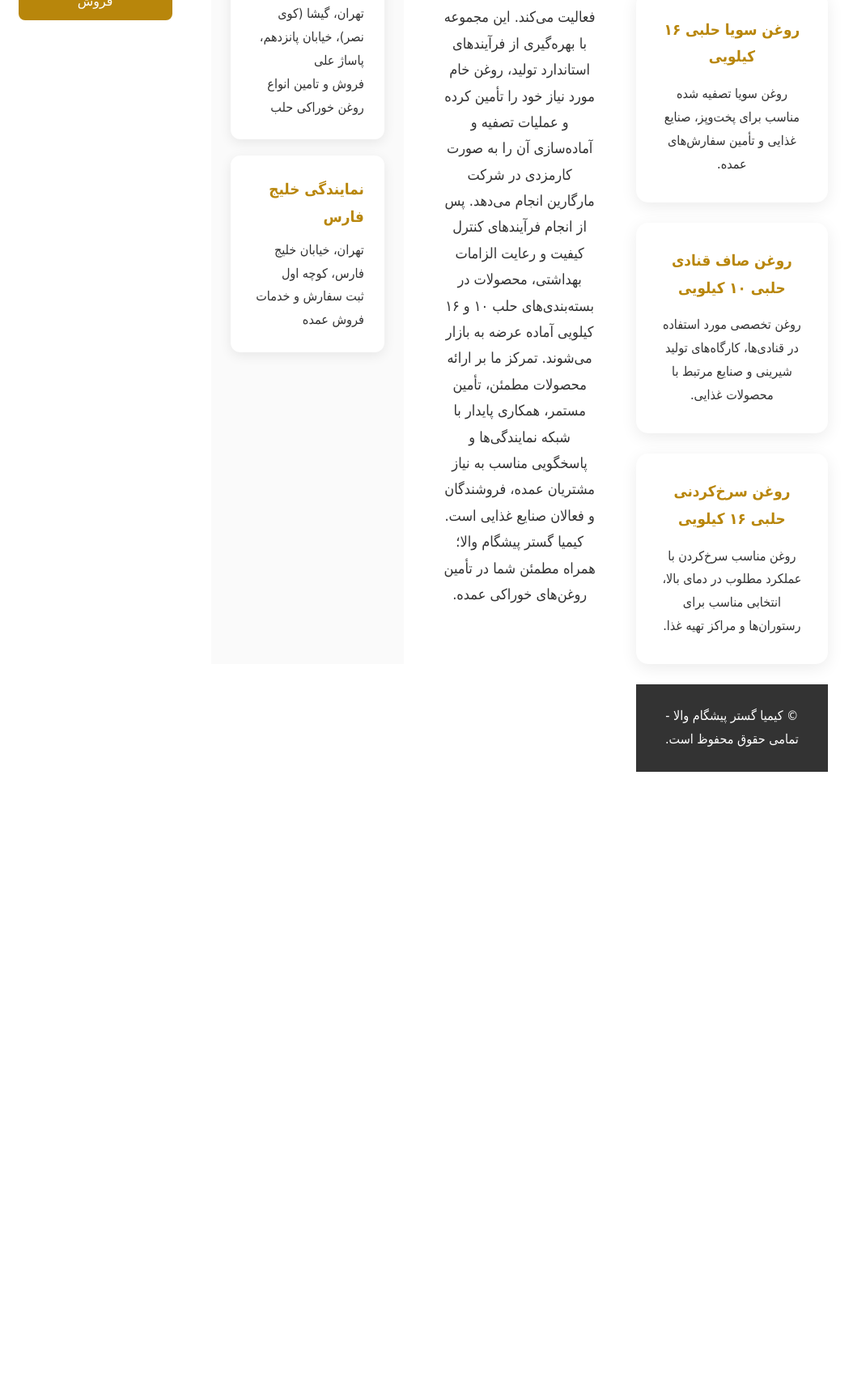
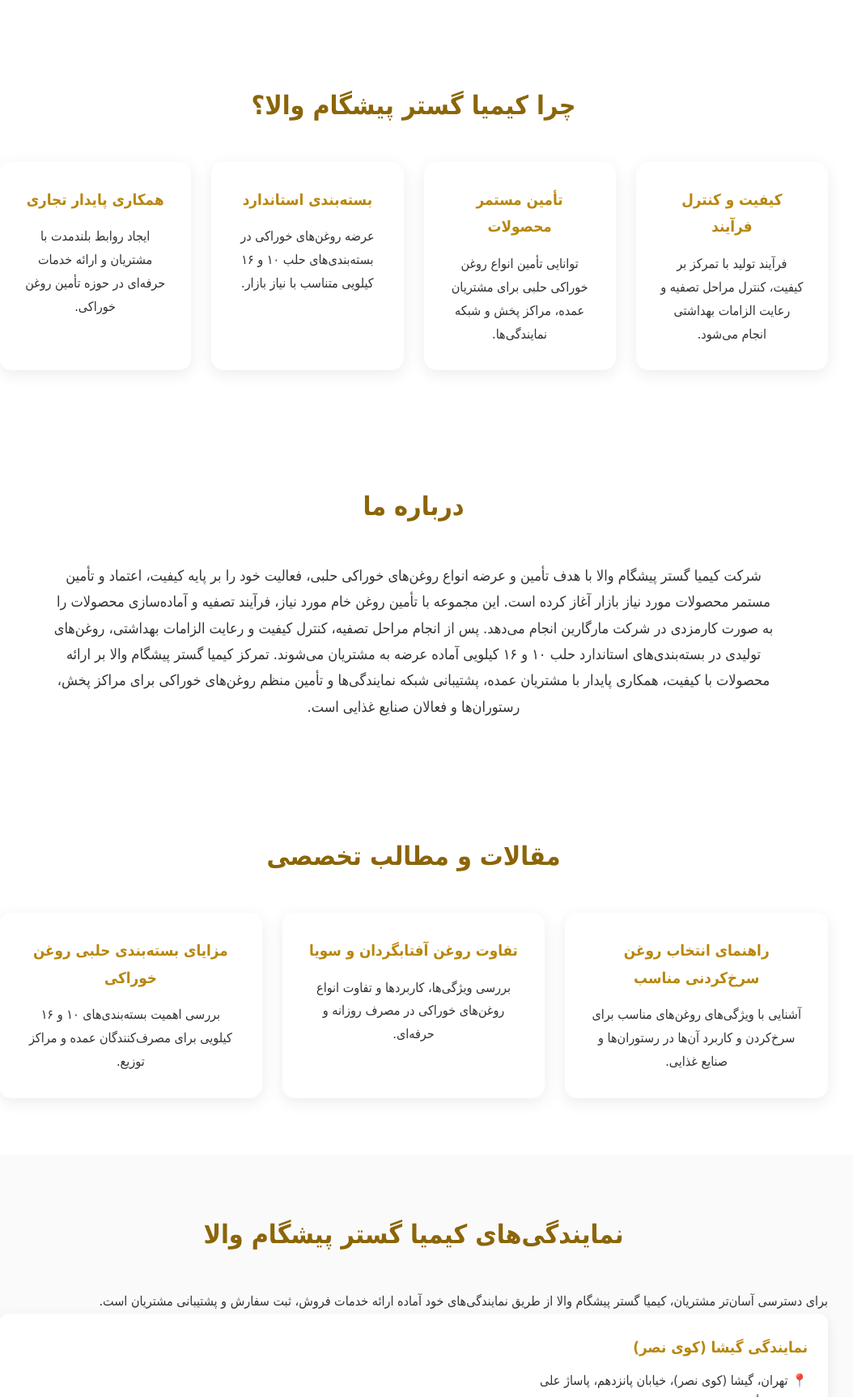
Before and after one commit to milad77641/kimifood, a plain HTML site: page index.html in a window 1280 px wide. Shown: the part 1075-2800 px from the top of the page at 81% size, without its empty margins (129-1183 px from the left). Before the commit the page ends 2098 px from the top, so only its background shows below. Drawn offline with Linux system fonts and the light colour scheme.

Commit message:
Update index.html
Update homepage content and add company sections

```diff
--- a/index.html
+++ b/index.html
@@ -2,41 +2,92 @@
 <html lang="fa" dir="rtl">
 
 <head>
+
 <meta charset="UTF-8">
+
 <meta name="viewport" content="width=device-width, initial-scale=1.0">
 
-    <title>کیمیا گستر پیشگام والا | تامین کننده روغن خوراکی حلب</title>
 
-    <meta name="description" content="کیمیا گستر پیشگام والا تامین کننده انواع روغن خوراکی حلب 10 و 16 کیلویی شامل روغن آفتابگردان، سویا، صاف قنادی و سرخ کردنی">
+<title>
+کیمیا گستر پیشگام والا | تامین کننده روغن خوراکی حلبی
+</title>
 
-    <meta name="keywords" content="روغن خوراکی حلب، روغن سرخ کردنی عمده، روغن آفتابگردان، روغن سویا، روغن صاف قنادی، خرید روغن عمده">
+
+<meta name="description" content="
+کیمیا گستر پیشگام والا تامین کننده انواع روغن خوراکی حلبی ۱۰ و ۱۶ کیلویی شامل روغن آفتابگردان، سویا، صاف قنادی و سرخ کردنی
+">
+
+
+<meta name="keywords" content="
+روغن خوراکی حلبی،
+روغن سرخ کردنی عمده،
+روغن آفتابگردان 16 کیلویی،
+روغن سویا حلبی،
+روغن صاف قنادی 10 کیلویی،
+فروش عمده روغن
+">
+
 
 <link rel="stylesheet" href="css/style.css">
 
+
 </head>
+
 
 
 <body>
 
 
+
 <header class="header">
 
+
 <div class="logo">
+
 کیمیا گستر پیشگام والا
+
 </div>
+
 
 
 <nav class="menu">
 
-        <a href="#">خانه</a>
 
-        <a href="#products">محصولات</a>
+<a href="#">
+خانه
+</a>
 
-        <a href="#about">درباره ما</a>
 
-        <a href="#branches">نمایندگی‌ها</a>
+<a href="#products">
+محصولات
+</a>
 
-        <a href="#contact">تماس با ما</a>
+
+<a href="#advantages">
+چرا ما
+</a>
+
+
+<a href="#about">
+درباره ما
+</a>
+
+
+<a href="#articles">
+مقالات
+</a>
+
+
+<a href="#branches">
+نمایندگی‌ها
+</a>
+
+
+<a href="#contact">
+تماس با ما
+</a>
+
+
 
 </nav>
 
@@ -45,30 +96,35 @@
 
 
 
+
+
 <section class="hero">
 
 
 <h1>
-        تامین پایدار روغن‌های خوراکی با کیفیت
+
+تأمین پایدار روغن‌های خوراکی با کیفیت
+
 </h1>
 
 
+
 <p>
-        عرضه انواع روغن آفتابگردان، سویا، صاف قنادی و سرخ‌کردنی
-        در بسته‌بندی‌های حلب ۱۰ و ۱۶ کیلویی
+
+عرضه انواع روغن خوراکی حلبی در بسته‌بندی‌های ۱۰ و ۱۶ کیلویی برای مشتریان عمده، مراکز پخش و صنایع غذایی
+
 </p>
 
 
+
 <button>
+
 درخواست همکاری
+
 </button>
 
 
 </section>
-
-
-
-
 <section id="products" class="products">
 
 
@@ -81,8 +137,6 @@
 <div class="product-container">
 
 
-<div class="product-container">
-
 
 <div class="product-card">
 
@@ -91,10 +145,11 @@
 </h3>
 
 <p>
-روغن خوراکی آفتابگردان تصفیه شده با کیفیت مطلوب، مناسب برای مصارف عمده، رستوران‌ها و مراکز پخش مواد غذایی.
+روغن آفتابگردان تصفیه شده با کیفیت مطلوب، مناسب برای مصارف عمده، رستوران‌ها، مراکز پخش و صنایع غذایی.
 </p>
 
 </div>
+
 
 
 
@@ -105,10 +160,11 @@
 </h3>
 
 <p>
-روغن سویا تصفیه شده مناسب برای پخت‌وپز، صنایع غذایی و تأمین سفارش‌های عمده.
+روغن سویا خوراکی تصفیه شده مناسب برای پخت‌وپز، مراکز توزیع مواد غذایی و سفارش‌های عمده.
 </p>
 
 </div>
+
 
 
 
@@ -120,10 +176,11 @@
 </h3>
 
 <p>
-روغن تخصصی مورد استفاده در قنادی‌ها، کارگاه‌های تولید شیرینی و صنایع مرتبط با محصولات غذایی.
+روغن تخصصی مناسب برای قنادی‌ها، کارگاه‌های تولید شیرینی و صنایع مرتبط با محصولات غذایی.
 </p>
 
 </div>
+
 
 
 
@@ -135,10 +192,154 @@
 </h3>
 
 <p>
-روغن مناسب سرخ‌کردن با عملکرد مطلوب در دمای بالا، انتخابی مناسب برای رستوران‌ها و مراکز تهیه غذا.
+روغن مناسب سرخ‌کردنی با مقاومت حرارتی مطلوب، انتخابی مناسب برای رستوران‌ها، فست‌فودها و مصرف‌کنندگان حرفه‌ای.
 </p>
 
 </div>
+
+
+
+</div>
+
+
+</section>
+
+
+
+
+
+<section id="advantages" class="advantages">
+
+
+<h2>
+چرا کیمیا گستر پیشگام والا؟
+</h2>
+
+
+
+<div class="product-container">
+
+
+
+<div class="product-card">
+
+<h3>
+کیفیت و کنترل فرآیند
+</h3>
+
+<p>
+فرآیند تولید با تمرکز بر کیفیت، کنترل مراحل تصفیه و رعایت الزامات بهداشتی انجام می‌شود.
+</p>
+
+</div>
+
+
+
+
+
+<div class="product-card">
+
+<h3>
+تأمین مستمر محصولات
+</h3>
+
+<p>
+توانایی تأمین انواع روغن خوراکی حلبی برای مشتریان عمده، مراکز پخش و شبکه نمایندگی‌ها.
+</p>
+
+</div>
+
+
+
+
+
+<div class="product-card">
+
+<h3>
+بسته‌بندی استاندارد
+</h3>
+
+<p>
+عرضه روغن‌های خوراکی در بسته‌بندی‌های حلب ۱۰ و ۱۶ کیلویی متناسب با نیاز بازار.
+</p>
+
+</div>
+
+
+
+
+
+<div class="product-card">
+
+<h3>
+همکاری پایدار تجاری
+</h3>
+
+<p>
+ایجاد روابط بلندمدت با مشتریان و ارائه خدمات حرفه‌ای در حوزه تأمین روغن خوراکی.
+</p>
+
+</div>
+
+
+
+
+</div>
+
+
+</section>
+<section id="about" class="about">
+
+
+<h2>
+درباره ما
+</h2>
+
+
+
+<p>
+
+شرکت کیمیا گستر پیشگام والا با هدف تأمین و عرضه انواع روغن‌های خوراکی حلبی، فعالیت خود را بر پایه کیفیت، اعتماد و تأمین مستمر محصولات مورد نیاز بازار آغاز کرده است.
+
+این مجموعه با تأمین روغن خام مورد نیاز، فرآیند تصفیه و آماده‌سازی محصولات را به صورت کارمزدی در شرکت مارگارین انجام می‌دهد. پس از انجام مراحل تصفیه، کنترل کیفیت و رعایت الزامات بهداشتی، روغن‌های تولیدی در بسته‌بندی‌های استاندارد حلب ۱۰ و ۱۶ کیلویی آماده عرضه به مشتریان می‌شوند.
+
+تمرکز کیمیا گستر پیشگام والا بر ارائه محصولات با کیفیت، همکاری پایدار با مشتریان عمده، پشتیبانی شبکه نمایندگی‌ها و تأمین منظم روغن‌های خوراکی برای مراکز پخش، رستوران‌ها و فعالان صنایع غذایی است.
+
+</p>
+
+
+</section>
+
+
+
+
+
+
+
+<section id="articles" class="articles">
+
+
+<h2>
+مقالات و مطالب تخصصی
+</h2>
+
+
+
+<div class="product-container">
+
+
+
+<div class="product-card">
+
+
+<h3>
+راهنمای انتخاب روغن سرخ‌کردنی مناسب
+</h3>
+
+
+<p>
+آشنایی با ویژگی‌های روغن‌های مناسب برای سرخ‌کردن و کاربرد آن‌ها در رستوران‌ها و صنایع غذایی.
+</p>
 
 
 </div>
@@ -147,27 +348,49 @@
 
 
 
-<section id="about" class="about">
+<div class="product-card">
 
 
-<h2>
-درباره ما
-</h2>
+<h3>
+تفاوت روغن آفتابگردان و سویا
+</h3>
 
 
 <p>
-
-شرکت کیمیا گستر پیشگام والا با هدف تأمین و عرضه روغن‌های خوراکی با کیفیت، در زمینه تأمین محصولات روغنی بسته‌بندی حلبی فعالیت می‌کند.
-
-این مجموعه با بهره‌گیری از فرآیندهای استاندارد تولید، روغن خام مورد نیاز خود را تأمین کرده و عملیات تصفیه و آماده‌سازی آن را به صورت کارمزدی در شرکت مارگارین انجام می‌دهد. پس از انجام فرآیندهای کنترل کیفیت و رعایت الزامات بهداشتی، محصولات در بسته‌بندی‌های حلب ۱۰ و ۱۶ کیلویی آماده عرضه به بازار می‌شوند.
-
-تمرکز ما بر ارائه محصولات مطمئن، تأمین مستمر، همکاری پایدار با شبکه نمایندگی‌ها و پاسخگویی مناسب به نیاز مشتریان عمده، فروشندگان و فعالان صنایع غذایی است.
-
-کیمیا گستر پیشگام والا؛ همراه مطمئن شما در تأمین روغن‌های خوراکی عمده.
-
+بررسی ویژگی‌ها، کاربردها و تفاوت انواع روغن‌های خوراکی در مصرف روزانه و حرفه‌ای.
 </p>
 
+
+</div>
+
+
+
+
+
+<div class="product-card">
+
+
+<h3>
+مزایای بسته‌بندی حلبی روغن خوراکی
+</h3>
+
+
+<p>
+بررسی اهمیت بسته‌بندی‌های ۱۰ و ۱۶ کیلویی برای مصرف‌کنندگان عمده و مراکز توزیع.
+</p>
+
+
+</div>
+
+
+
+
+</div>
+
+
 </section>
+
+
 
 
 
@@ -178,8 +401,18 @@
 
 
 <h2>
-نمایندگی‌های ما
+نمایندگی‌های کیمیا گستر پیشگام والا
 </h2>
+
+
+
+<p>
+
+برای دسترسی آسان‌تر مشتریان، کیمیا گستر پیشگام والا از طریق نمایندگی‌های خود آماده ارائه خدمات فروش، ثبت سفارش و پشتیبانی مشتریان است.
+
+</p>
+
+
 
 
 
@@ -192,16 +425,17 @@
 
 
 <p>
-تهران، گیشا (کوی نصر)، خیابان پانزدهم، پاساژ علی
+📍 تهران، گیشا (کوی نصر)، خیابان پانزدهم، پاساژ علی
 </p>
 
 
 <p>
-فروش و تامین انواع روغن خوراکی حلب
+فروش و تأمین انواع روغن خوراکی حلبی
 </p>
 
 
 </div>
+
 
 
 
@@ -216,12 +450,12 @@
 
 
 <p>
-تهران، خیابان خلیج فارس، کوچه اول
+📍 تهران، خیابان خلیج فارس، کوچه اول
 </p>
 
 
 <p>
-ثبت سفارش و خدمات فروش عمده
+ثبت سفارش، فروش عمده و پشتیبانی مشتریان
 </p>
 
 
@@ -245,15 +479,19 @@
 </h2>
 
 
+
 <p>
 
-برای سفارش عمده، همکاری تجاری و دریافت اطلاعات محصولات با واحد فروش کیمیا گستر پیشگام والا تماس بگیرید.
+برای سفارش عمده، همکاری تجاری، دریافت لیست محصولات و ارتباط با واحد فروش کیمیا گستر پیشگام والا با ما تماس بگیرید.
 
 </p>
 
 
+
 <button>
+
 تماس با واحد فروش
+
 </button>
 
 
@@ -264,15 +502,20 @@
 
 
 
+
+
 <footer class="footer">
 
 
 <p>
-© کیمیا گستر پیشگام والا - تمامی حقوق محفوظ است.
+
+© کیمیا گستر پیشگام والا | تأمین کننده روغن‌های خوراکی حلبی
+
 </p>
 
 
 </footer>
+
 
 
 
@@ -282,4 +525,5 @@
 
 </body>
 
+
 </html>
```
Lines whose indentation alone changed are shown as unchanged.
